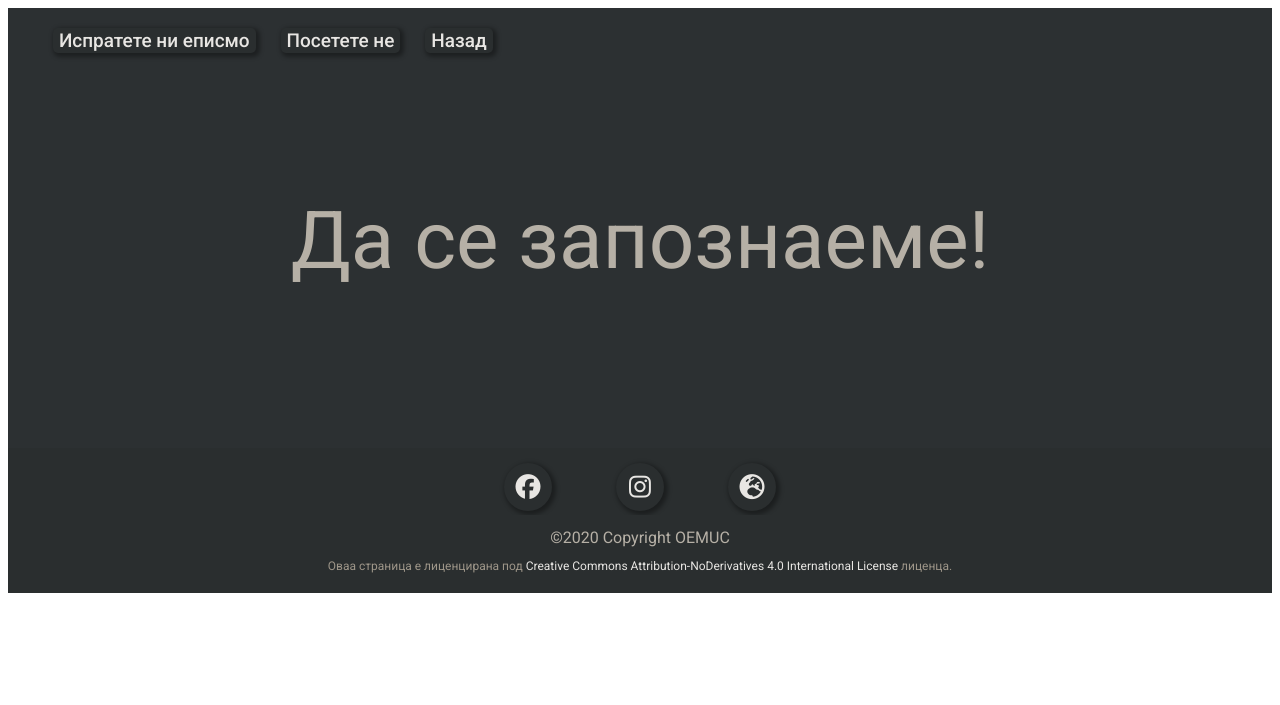
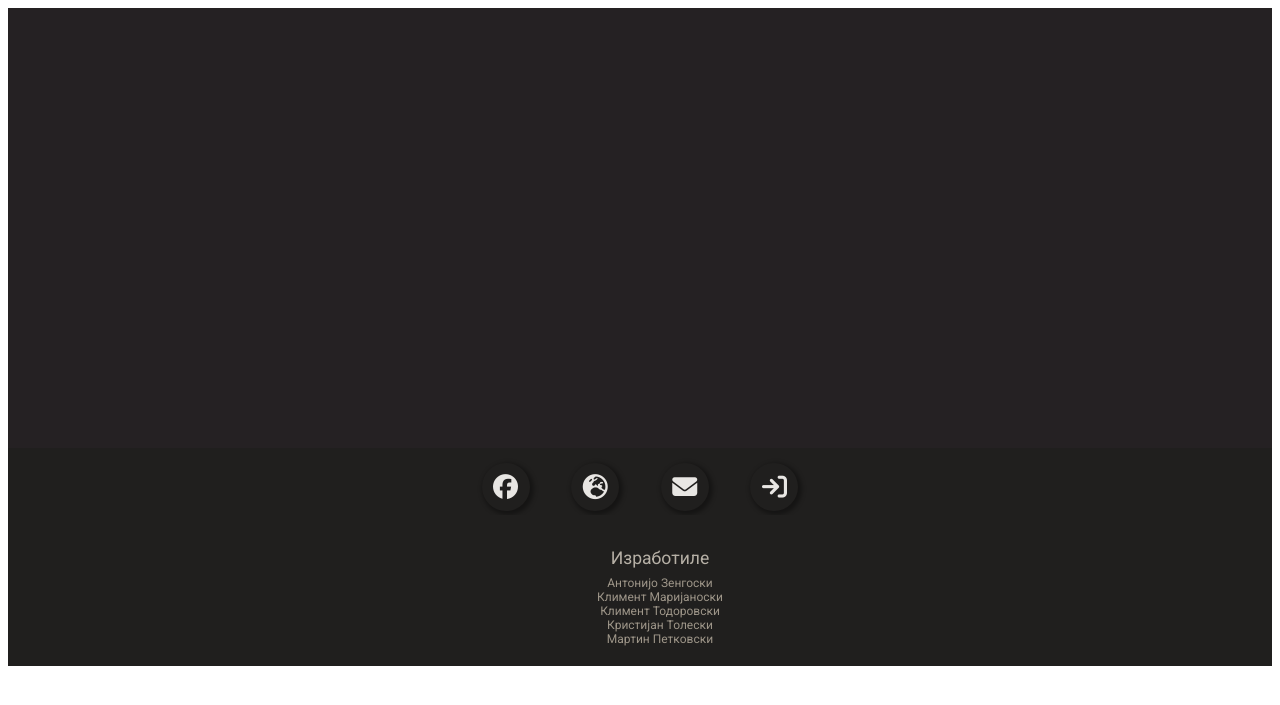
Before and after one commit to acovreto/oemuc-proba, a PHP site: page /Temp/MartinP/index.html in a window 1280 px wide. Shown: the top 705 px of the page. Run offline with PHP 8.4, Linux system fonts and the light colour scheme.

Commit message:
final1 za futerot
aman

```diff
--- a/Temp/MartinP/index.html
+++ b/Temp/MartinP/index.html
@@ -23,18 +23,10 @@
     <!--kopiraj ova ispod ko kje kombinirash site vo edna strana-->
     <!--cel div "epos"-->
     <div id="epos">
-      <div class="dugminjagore roboto-regular">
-        <button id="btn1" class="roboto-regular btn2">
-          Испратете ни еписмо
-        </button>
-        <button id="btn2" class="roboto-regular btn2">Посетете не</button>
-        <button id="btn3" class="roboto-regular btn2">Назад</button>
-      </div>
+      <div class="dugminjagore roboto-regular"></div>
       <div class="stvari1">
         <div id="stvari2">
-          <label for="title" class="naslovche roboto-regular"
-            >Да се запознаеме!</label
-          >
+          <label for="title" class="naslovche roboto-regular"></label>
         </div>
       </div>
     </div>
@@ -48,31 +40,26 @@
               href="https://www.facebook.com/p/O%D0%95%D0%9C%D0%A3%D0%A6-%D0%A1%D0%B2-%D0%9D%D0%B0%D1%83%D0%BC-%D0%9E%D1%85%D1%80%D0%B8%D0%B4%D1%81%D0%BA%D0%B8-%D0%9E%D1%85%D1%80%D0%B8%D0%B4-100045328405548/"
               ><i class="fa-brands fa-facebook"></i>
             </a>
-            <a
-              class="btn"
-              href="https://www.instagram.com/mladinska.oemuc?igsh=NTBmenU1czJ6bDFn"
-              ><i class="fa-brands fa-instagram"></i
-            ></a>
-            <a class="btn" href="https://emucohrid.edu.mk/"
+            <a class="btn btn2" id="btn2"
               ><i class="fa-solid fa-earth-europe"></i>
+            </a>
+            <a class="btn" id="btn1"><i class="fa-solid fa-envelope"></i> </a>
+            <a class="btn" id="btn3"
+              ><i class="fa-solid fa-arrow-right-to-bracket"></i>
             </a>
           </div>
         </div>
       </div>
 
       <div class="najdolu roboto-thin">
-        ©2020 Copyright OEMUC
-        <p class="cwmsg roboto-regular">
-          Оваа страница е лиценцирана под
-          <a
-            class="roboto-bold linkoj"
-            rel="license"
-            href="http://creativecommons.org/licenses/by-nd/4.0/"
-            >Creative Commons Attribution-NoDerivatives 4.0 International
-            License</a
-          >
-          лиценца.
-        </p>
+        <ol class="cwmsg">
+          <li class="najdolu">Изработиле</li>
+          <li>Антонијо Зенгоски</li>
+          <li>Климент Маријаноски</li>
+          <li>Климент Тодоровски</li>
+          <li>Кристијан Толески</li>
+          <li>Мартин Петковски</li>
+        </ol>
       </div>
     </div>
   </body>
--- a/Temp/MartinP/mscript.js
+++ b/Temp/MartinP/mscript.js
@@ -10,8 +10,7 @@ document.addEventListener("DOMContentLoaded", () => {
       .then((data) => {
         stvari.innerHTML = data;
         stvari.classList.add("show");
-      })
-      .catch((error) => console.error("Error fetching window1.html:", error));
+      });
   });
 
   btn2.addEventListener("click", () => {
@@ -20,17 +19,15 @@ document.addEventListener("DOMContentLoaded", () => {
       .then((data) => {
         stvari.innerHTML = data;
         stvari.classList.add("show");
-      })
-      .catch((error) => console.error("Error fetching window2.html:", error));
+      });
   });
 
   btn3.addEventListener("click", () => {
-    fetch("./pages/sezap.html")
+    fetch("./pages/praz.html")
       .then((response) => response.text())
       .then((data) => {
         stvari.innerHTML = data;
         stvari.classList.add("show");
-      })
-      .catch((error) => console.error("Error fetching window2.html:", error));
+      });
   });
 });
--- a/Temp/MartinP/mstyle.css
+++ b/Temp/MartinP/mstyle.css
@@ -1,6 +1,6 @@
 :root {
-  --background1: #2c3032; /* prashaj go antonija za da se ista boja nav i footer */
-  --background2: #2a2e2f;
+  --background1: #252123;
+  --background2: #201f1e;
   --backgroundhover1: #464a4c;
   --text1: #b6b0a6;
   --text2: #9e9689;
@@ -12,6 +12,10 @@
   background-color: var(--background1);
   display: flex;
   flex-direction: column;
+}
+ol {
+  list-style: none;
+  text-align: center;
 }
 
 .dugminjagore {
@@ -90,20 +94,6 @@
   color: var(--linktxt);
   transition: background-color 0.5s ease;
 }
-.btn2 {
-  border-radius: 5px;
-  background-color: var(--background2);
-  font-weight: 500;
-  -webkit-box-shadow: 2px 2px 4px 2px rgba(0, 0, 0, 0.35);
-  -moz-box-shadow: 2px 2px 4px 2px rgba(0, 0, 0, 0.35);
-  box-shadow: 2px 2px 4px 2px rgba(0, 0, 0, 0.35);
-  font-size: 19px;
-  color: var(--linktxt);
-  text-align: center;
-  align-content: center;
-  transition: background-color 0.5s ease-in-out;
-  border: none;
-}
 .btn2:hover {
   background-color: #464a4c;
   color: var(--linktxt);
@@ -114,6 +104,8 @@
   text-align: center;
   color: var(--text1);
   background-color: var(--background2);
+  align-content: center;
+  font-size: 1.1rem;
 }
 /* copy write msg*/
 .cwmsg {
--- a/Temp/MartinP/pages/sezap.html
+++ b/Temp/MartinP/pages/praz.html
@@ -21,7 +21,5 @@
       }
     </style>
   </head>
-  <body>
-    <label for="title" class="naslovche roboto-regular">Се запоснавме?</label>
-  </body>
+  <body></body>
 </html>
```
